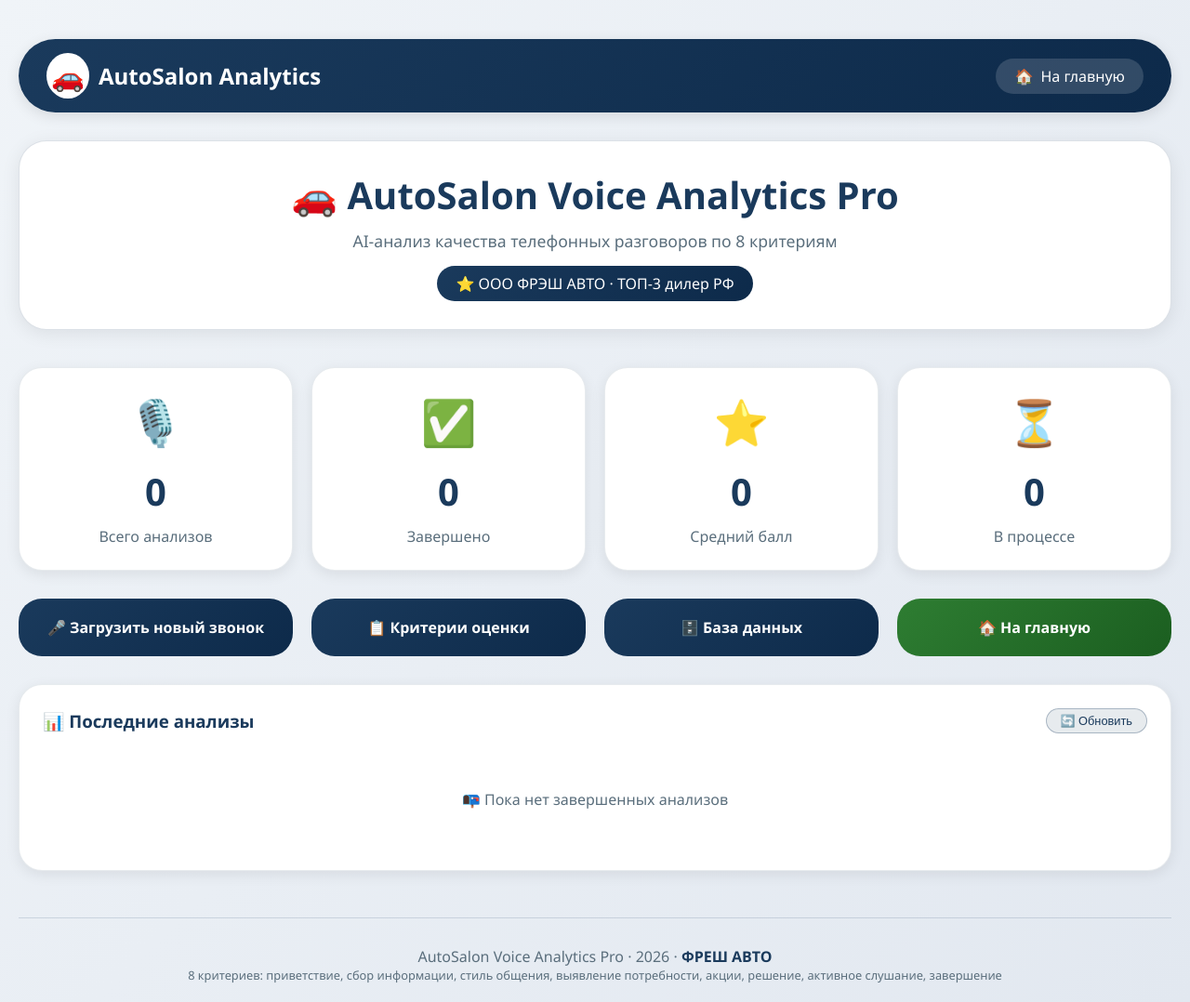
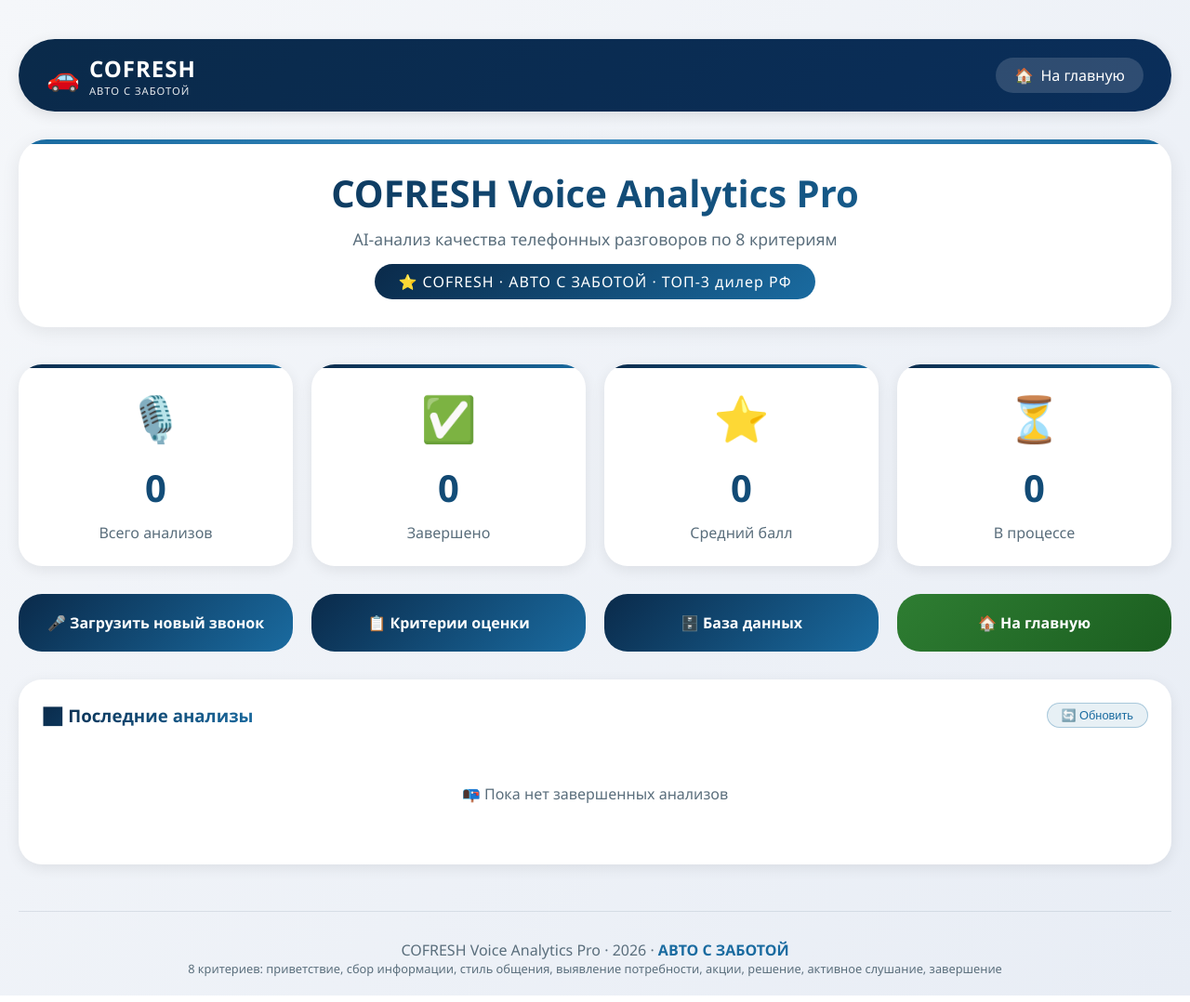
Before and after one commit to Tkaheva/appvs, a Flask app: page /dashboard in a window 1280 px wide. Shown: the whole page at 93% size. Run offline with Flask 3, Linux system fonts and the light colour scheme; the visitor is signed in with stand-in values (Sample User, id 1); data that the repository does not hold is empty.

Commit message:
mod color

```diff
--- a/templates/base.html
+++ b/templates/base.html
@@ -3,7 +3,7 @@
 <head>
     <meta charset="UTF-8">
     <meta name="viewport" content="width=device-width, initial-scale=1.0">
-    <title>AutoSalon Voice Analytics Pro | ФРЕШ АВТО</title>
+    <title>COFRESH Voice Analytics | ФРЕШ АВТО</title>
     <style>
         * {
             margin: 0;
@@ -13,7 +13,7 @@
 
         body {
             font-family: 'Segoe UI', Tahoma, Geneva, Verdana, sans-serif;
-            background: linear-gradient(135deg, #f0f4f8 0%, #e2e8f0 100%);
+            background: linear-gradient(135deg, #f5f7fa 0%, #e8edf5 100%);
             color: #1a2a3a;
             min-height: 100vh;
         }
@@ -25,14 +25,13 @@
         }
 
         .navbar {
-            background: linear-gradient(135deg, #1a3a5c 0%, #0d2a4a 100%);
+            background: linear-gradient(135deg, #0a2a4a 0%, #0a2e5a 100%);
             border-radius: 50px;
             padding: 15px 30px;
             margin-bottom: 30px;
             display: flex;
             justify-content: space-between;
             align-items: center;
-            backdrop-filter: blur(10px);
             box-shadow: 0 4px 15px rgba(0, 0, 0, 0.1);
         }
 
@@ -46,11 +45,19 @@
             gap: 10px;
         }
 
-        .logo span:first-child {
-            background: white;
-            border-radius: 50%;
-            padding: 5px;
+        .logo-img {
             font-size: 1.8rem;
+        }
+
+        .logo-text {
+            font-weight: 700;
+            letter-spacing: 1px;
+        }
+
+        .logo-text small {
+            font-size: 0.7rem;
+            font-weight: normal;
+            opacity: 0.9;
         }
 
         .logo:hover {
@@ -71,7 +78,7 @@
 
         .home-link:hover {
             background: #ffffff;
-            color: #1a3a5c;
+            color: #0a2a4a;
         }
 
         .header {
@@ -81,12 +88,27 @@
             background: white;
             border-radius: 30px;
             box-shadow: 0 4px 20px rgba(0, 0, 0, 0.08);
-            border: 1px solid rgba(26, 58, 92, 0.15);
+            border: none;
+            position: relative;
+            overflow: hidden;
+        }
+
+        .header::before {
+            content: '';
+            position: absolute;
+            top: 0;
+            left: 0;
+            right: 0;
+            height: 5px;
+            background: linear-gradient(90deg, #1a6ba0, #3a8bc0, #1a6ba0);
         }
 
         .header h1 {
             font-size: 2.5rem;
-            color: #1a3a5c;
+            background: linear-gradient(135deg, #0a2a4a, #1a6ba0);
+            -webkit-background-clip: text;
+            background-clip: text;
+            color: transparent;
             margin-bottom: 10px;
         }
 
@@ -98,22 +120,28 @@
         .company-badge {
             display: inline-block;
             margin-top: 15px;
-            padding: 8px 20px;
-            background: linear-gradient(135deg, #1a3a5c, #0d2a4a);
+            padding: 8px 25px;
+            background: linear-gradient(135deg, #0a2a4a, #1a6ba0);
             border-radius: 40px;
             color: white;
+            font-weight: 500;
+            letter-spacing: 1px;
+        }
+
+        .company-badge span {
+            font-size: 0.9rem;
         }
 
         .footer {
             text-align: center;
             margin-top: 50px;
             padding-top: 30px;
-            border-top: 1px solid rgba(26, 58, 92, 0.15);
+            border-top: 1px solid rgba(10, 42, 74, 0.1);
             color: #5a6e7c;
         }
 
         .footer a {
-            color: #1a3a5c;
+            color: #1a6ba0;
             text-decoration: none;
             font-weight: 600;
         }
@@ -127,26 +155,16 @@
             to { opacity: 1; transform: translateY(0); }
         }
 
-        /* Общие стили для кнопок */
+        /* Общие стили */
         .btn-primary {
-            background: linear-gradient(135deg, #1a3a5c, #0d2a4a);
+            background: linear-gradient(135deg, #0a2a4a, #1a6ba0);
             color: white;
             border: none;
         }
 
         .btn-primary:hover {
-            background: linear-gradient(135deg, #244a6c, #1a3a5c);
+            background: linear-gradient(135deg, #1a3a5a, #2a7bb0);
             transform: translateY(-2px);
-        }
-
-        .btn-secondary {
-            background: rgba(26, 58, 92, 0.1);
-            color: #1a3a5c;
-            border: 1px solid rgba(26, 58, 92, 0.3);
-        }
-
-        .btn-secondary:hover {
-            background: rgba(26, 58, 92, 0.2);
         }
     </style>
     {% block extra_css %}{% endblock %}
@@ -155,7 +173,8 @@
     <div class="container">
         <nav class="navbar">
             <a href="/" class="logo">
-                <span>🚗</span> AutoSalon Analytics
+                <span class="logo-img">🚗</span>
+                <span class="logo-text">COFRESH<br><small>АВТО С ЗАБОТОЙ</small></span>
             </a>
             <a href="/" class="home-link">
                 <span>🏠</span> На главную
@@ -163,17 +182,17 @@
         </nav>
 
         <div class="header">
-            <h1>🚗 AutoSalon Voice Analytics Pro</h1>
+            <h1>COFRESH Voice Analytics Pro</h1>
             <p>AI-анализ качества телефонных разговоров по 8 критериям</p>
             <div class="company-badge">
-                ⭐ ООО ФРЭШ АВТО · ТОП-3 дилер РФ
+                ⭐ COFRESH · АВТО С ЗАБОТОЙ · ТОП-3 дилер РФ
             </div>
         </div>
 
         {% block content %}{% endblock %}
 
         <div class="footer">
-            <p>AutoSalon Voice Analytics Pro · 2026 · <a href="/">ФРЕШ АВТО</a></p>
+            <p>COFRESH Voice Analytics Pro · 2026 · <a href="/">АВТО С ЗАБОТОЙ</a></p>
             <p style="font-size: 0.8rem;">8 критериев: приветствие, сбор информации, стиль общения, выявление потребности, акции, решение, активное слушание, завершение</p>
         </div>
     </div>
--- a/templates/dashboard.html
+++ b/templates/dashboard.html
@@ -16,12 +16,24 @@
         text-align: center;
         box-shadow: 0 4px 15px rgba(0, 0, 0, 0.08);
         transition: transform 0.3s, box-shadow 0.3s;
-        border: 1px solid rgba(26, 58, 92, 0.1);
+        border: none;
+        position: relative;
+        overflow: hidden;
+    }
+
+    .dashboard-card::before {
+        content: '';
+        position: absolute;
+        top: 0;
+        left: 0;
+        right: 0;
+        height: 4px;
+        background: linear-gradient(90deg, #0a2a4a, #1a6ba0);
     }
 
     .dashboard-card:hover {
         transform: translateY(-5px);
-        box-shadow: 0 8px 25px rgba(26, 58, 92, 0.15);
+        box-shadow: 0 8px 25px rgba(26, 107, 160, 0.15);
     }
 
     .dashboard-icon {
@@ -32,7 +44,10 @@
     .dashboard-value {
         font-size: 2.5rem;
         font-weight: 700;
-        color: #1a3a5c;
+        background: linear-gradient(135deg, #0a2a4a, #1a6ba0);
+        -webkit-background-clip: text;
+        background-clip: text;
+        color: transparent;
     }
 
     .dashboard-label {
@@ -49,7 +64,7 @@
     }
 
     .action-btn {
-        background: linear-gradient(135deg, #1a3a5c, #0d2a4a);
+        background: linear-gradient(135deg, #0a2a4a, #1a6ba0);
         color: white;
         padding: 20px;
         border-radius: 25px;
@@ -58,12 +73,29 @@
         transition: all 0.3s;
         display: block;
         font-weight: 600;
+        position: relative;
+        overflow: hidden;
+    }
+
+    .action-btn::after {
+        content: '';
+        position: absolute;
+        top: 0;
+        left: -100%;
+        width: 100%;
+        height: 100%;
+        background: linear-gradient(90deg, transparent, rgba(255,255,255,0.2), transparent);
+        transition: left 0.5s;
+    }
+
+    .action-btn:hover::after {
+        left: 100%;
     }
 
     .action-btn:hover {
         transform: translateY(-3px);
-        box-shadow: 0 5px 20px rgba(26, 58, 92, 0.3);
-        background: linear-gradient(135deg, #244a6c, #1a3a5c);
+        box-shadow: 0 5px 20px rgba(26, 107, 160, 0.4);
+        background: linear-gradient(135deg, #1a3a5a, #2a7bb0);
     }
 
     .action-btn-green {
@@ -80,7 +112,7 @@
         padding: 25px;
         margin-top: 30px;
         box-shadow: 0 4px 15px rgba(0, 0, 0, 0.08);
-        border: 1px solid rgba(26, 58, 92, 0.1);
+        border: none;
     }
 
     .analysis-item {
@@ -88,14 +120,14 @@
         justify-content: space-between;
         align-items: center;
         padding: 15px;
-        border-bottom: 1px solid rgba(26, 58, 92, 0.1);
+        border-bottom: 1px solid rgba(10, 42, 74, 0.1);
         cursor: pointer;
         transition: background 0.3s;
         border-radius: 15px;
     }
 
     .analysis-item:hover {
-        background: rgba(26, 58, 92, 0.05);
+        background: rgba(26, 107, 160, 0.05);
     }
 
     .analysis-item:last-child {
@@ -114,7 +146,7 @@
 
     .analysis-filename {
         font-size: 0.9rem;
-        color: #1a3a5c;
+        color: #1a6ba0;
         font-weight: 500;
     }
 
@@ -130,7 +162,7 @@
     }
 
     .analysis-score {
-        background: #1a3a5c;
+        background: linear-gradient(135deg, #0a2a4a, #1a6ba0);
         color: white;
         padding: 5px 15px;
         border-radius: 20px;
@@ -146,7 +178,7 @@
     }
 
     .grade-excellent { background: #2e7d32; color: white; }
-    .grade-good { background: #1a3a5c; color: white; }
+    .grade-good { background: #1a6ba0; color: white; }
     .grade-average { background: #ffc107; color: #333; }
     .grade-poor { background: #f44336; color: white; }
     .grade-fail { background: #b71c1c; color: white; }
@@ -155,8 +187,8 @@
         display: inline-block;
         width: 20px;
         height: 20px;
-        border: 2px solid rgba(26, 58, 92, 0.2);
-        border-top-color: #1a3a5c;
+        border: 2px solid rgba(26, 107, 160, 0.2);
+        border-top-color: #1a6ba0;
         border-radius: 50%;
         animation: spin 0.8s linear infinite;
     }
@@ -166,11 +198,11 @@
     }
 
     .refresh-btn {
-        background: rgba(26, 58, 92, 0.1);
-        border: 1px solid rgba(26, 58, 92, 0.3);
+        background: rgba(26, 107, 160, 0.1);
+        border: 1px solid rgba(26, 107, 160, 0.3);
         padding: 5px 15px;
         border-radius: 20px;
-        color: #1a3a5c;
+        color: #1a6ba0;
         cursor: pointer;
         font-size: 0.8rem;
         margin-left: 15px;
@@ -178,7 +210,7 @@
     }
 
     .refresh-btn:hover {
-        background: rgba(26, 58, 92, 0.2);
+        background: rgba(26, 107, 160, 0.2);
     }
 
     .section-header {
@@ -189,11 +221,14 @@
     }
 
     .section-header h3 {
-        color: #1a3a5c;
+        background: linear-gradient(135deg, #0a2a4a, #1a6ba0);
+        -webkit-background-clip: text;
+        background-clip: text;
+        color: transparent;
     }
 
     h3 {
-        color: #1a3a5c;
+        color: #0a2a4a;
     }
 </style>
 {% endblock %}
```
